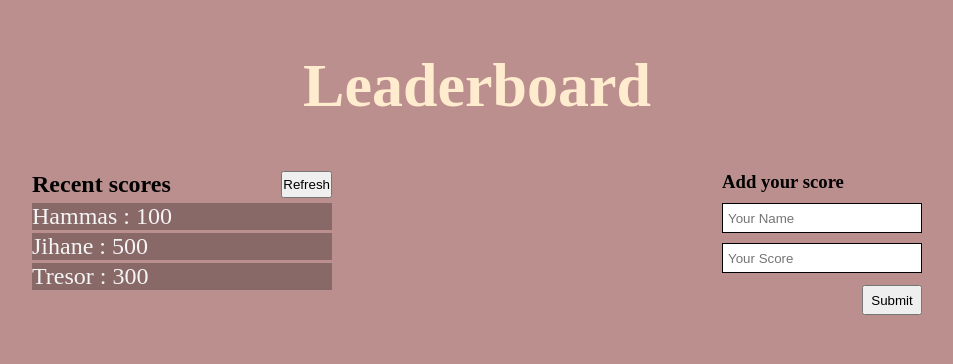
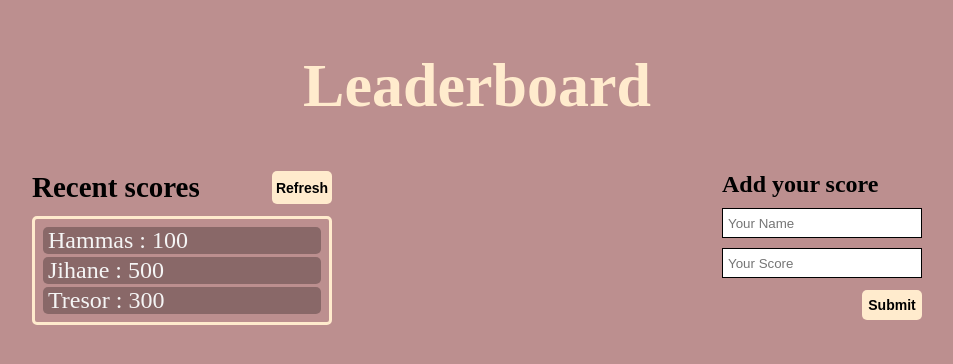
Before and after one commit to HAMMAS-SALEEM/Leaderboard, a website built with webpack: page src/index.html in a window 1280 px wide. Shown: the whole page, without its empty margins (163-1116 px from the left). Built offline with nearby package versions, Linux system fonts and the light colour scheme.

Commit message:
Final touches

```diff
--- a/src/index.css
+++ b/src/index.css
@@ -27,17 +27,27 @@ section {
 .score-section-header {
     display: flex;
     justify-content: space-between;
+    margin-bottom: 12px;
+}
+
+#score-title {
+    font-size: 29px;
 }
 
 .ranks {
+  border: 3px solid blanchedalmond;
+  border-radius: 5px;
   margin-top: 5px;
+  padding: 5px;
 }
 
 .player {
   background-color: rgba(0, 0, 0, 0.274);
+  border-radius: 5px;
   font-size: 24px;
   color: whitesmoke;
-  margin-top: 3px;
+  margin: 3px;
+  text-indent: 5px;
 }
 
 #form {
@@ -46,6 +56,24 @@ section {
   flex-direction: column;
   margin: 0 auto;
   margin-top: 30px;
+}
+
+button {
+    border: none;
+    background: blanchedalmond;
+    width: 60px;
+    border-radius: 5px;
+    cursor: pointer;
+    font-size: 14px;
+    font-weight: bold;
+}
+
+button:hover {
+    background: rgb(212, 165, 93);
+}
+
+.form-title {
+    font-size: 24px;
 }
 
 .name-score {
--- a/src/index.html
+++ b/src/index.html
@@ -21,7 +21,7 @@
             </div>
         </div>
         <form id="form">
-            <h3>Add your score</h3>
+            <h3 class="form-title">Add your score</h3>
             <input type="text" placeholder="Your Name" id="name" class="name-score">
             <input type="text" placeholder="Your Score" id="score" class="name-score">
             <button type="submit" id="submit">Submit</button>
```
